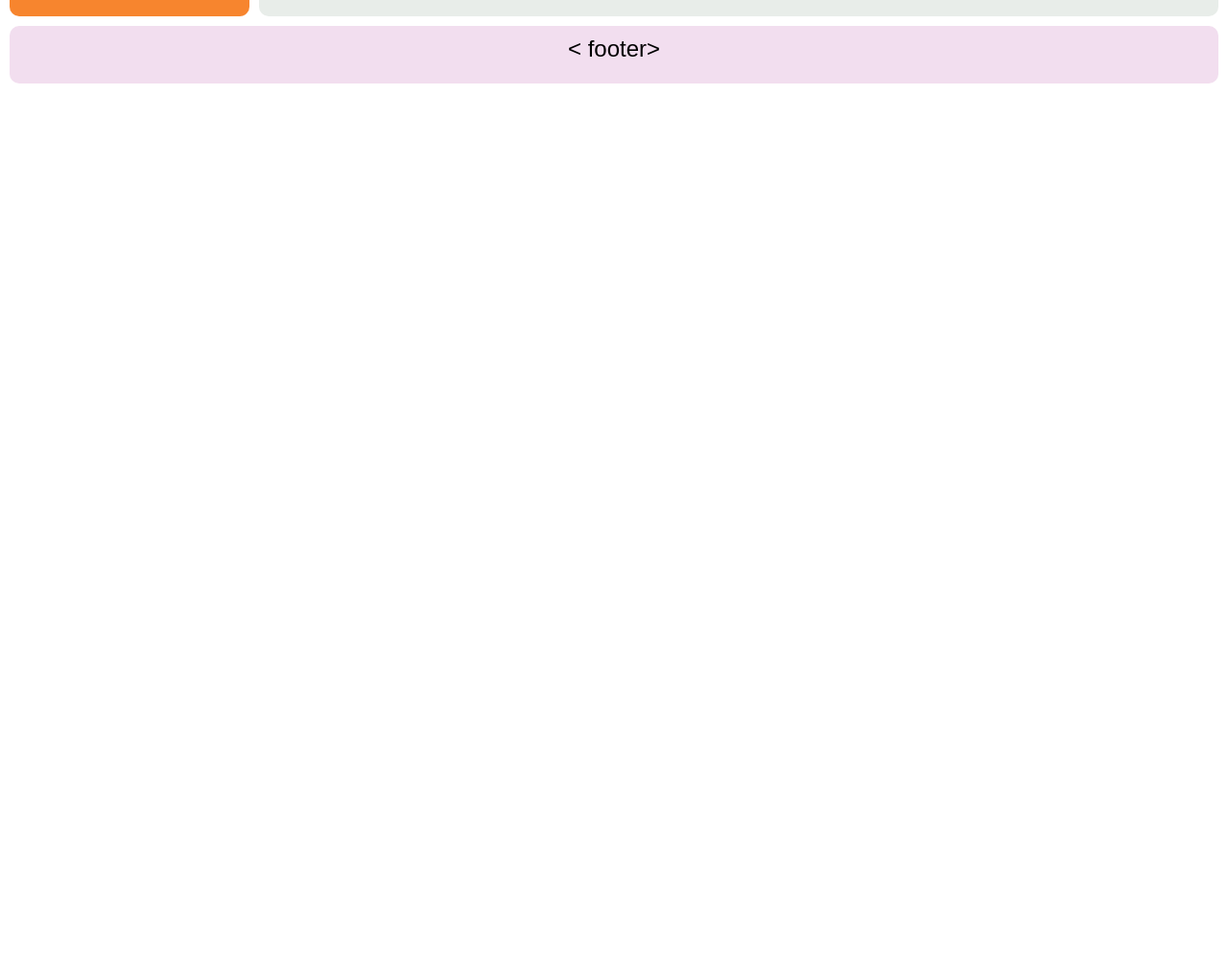
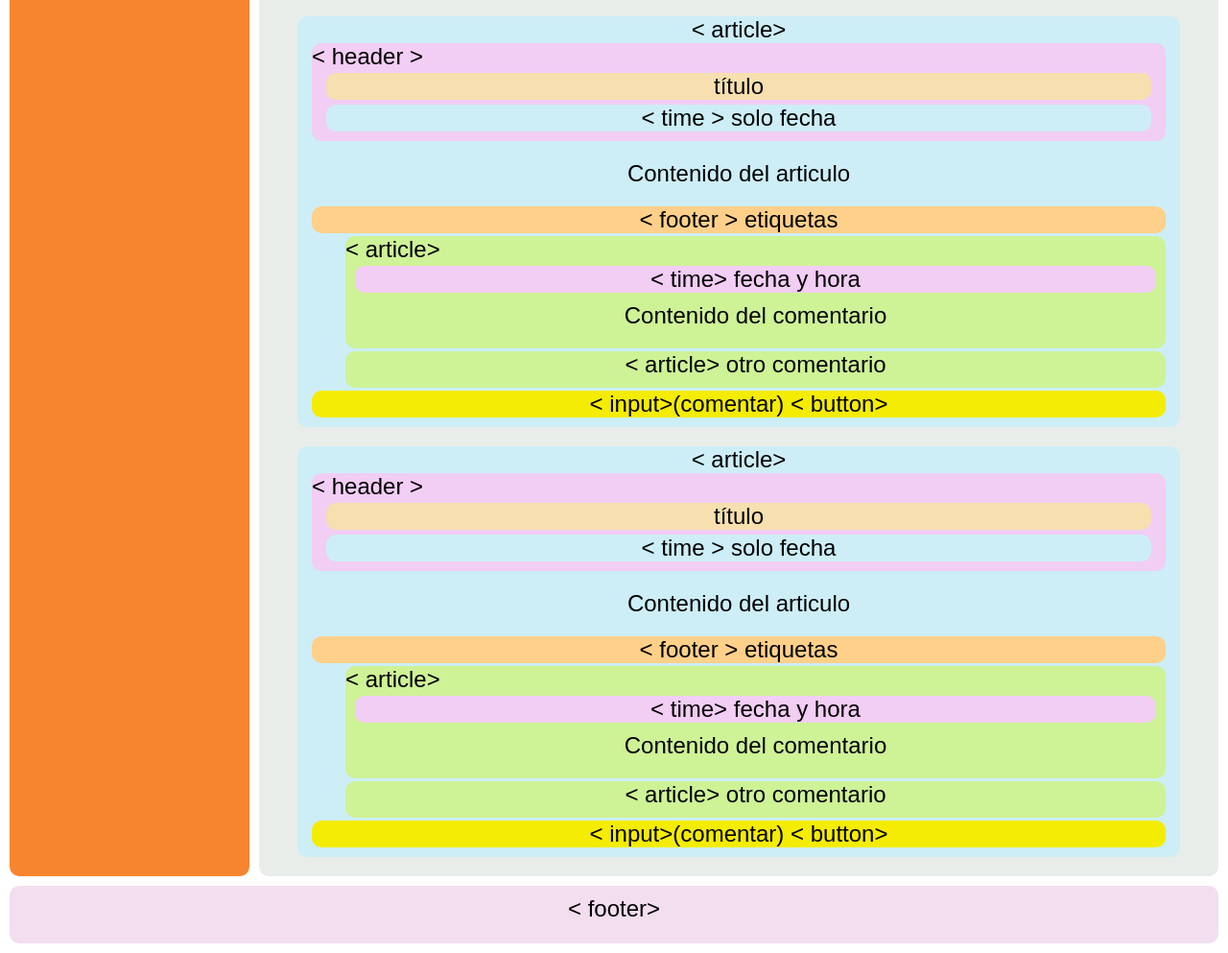
Before and after one commit to santiagober/Reto1HackSpace, a plain HTML site: page index.html in a window 1280 px wide. Shown: the part 569-1562 px from the top of the page at 96% size. Before the commit the page ends 800 px from the top, so only its background shows below. Drawn offline with Linux system fonts and the light colour scheme.

Commit message:
Update index.html

```diff
--- a/index.html
+++ b/index.html
@@ -44,8 +44,60 @@
 				< input>(comentar) < button>
 			</div>
 		</article>
-
-
+		<article class="main__article round round">
+			<span>< article></span>
+			<header class="main__article__header round">
+				<span>< header ></span>
+				<div class="main__article__header__titulo round center">título</div>
+				<div class="main__article__header__time round center">
+					<p>< time > solo fecha</p>
+				</div>
+			</header>
+			<div class="main__article__text--ContArt">Contenido del articulo</div>
+			<footer class="main__article__footer round">
+				<span>< footer > etiquetas</span>
+			</footer>
+			<article class="main__article__article round">
+				<span>< article></span>
+				<div class="main__article__article__time round">
+						< time> fecha y hora
+				</div>
+					<div class="main__article__article__text--ContComent">Contenido del comentario</div>
+			</article>
+			<article class="main__article__article round">
+					<div class="main__article__article__text--OtroComent">< article> otro comentario</div>
+			</article>
+			<div class="main__article__input round">
+				< input>(comentar) < button>
+			</div>
+		</article>
+		<article class="main__article round round">
+			<span>< article></span>
+			<header class="main__article__header round">
+				<span>< header ></span>
+				<div class="main__article__header__titulo round center">título</div>
+				<div class="main__article__header__time round center">
+					<p>< time > solo fecha</p>
+				</div>
+			</header>
+			<div class="main__article__text--ContArt">Contenido del articulo</div>
+			<footer class="main__article__footer round">
+				<span>< footer > etiquetas</span>
+			</footer>
+			<article class="main__article__article round">
+				<span>< article></span>
+				<div class="main__article__article__time round">
+						< time> fecha y hora
+				</div>
+					<div class="main__article__article__text--ContComent">Contenido del comentario</div>
+			</article>
+			<article class="main__article__article round">
+					<div class="main__article__article__text--OtroComent">< article> otro comentario</div>
+			</article>
+			<div class="main__article__input round">
+				< input>(comentar) < button>
+			</div>
+		</article>
 	</main>
 	<footer class="footer round center">
 		<div class="footer__text">< footer></div>
```
